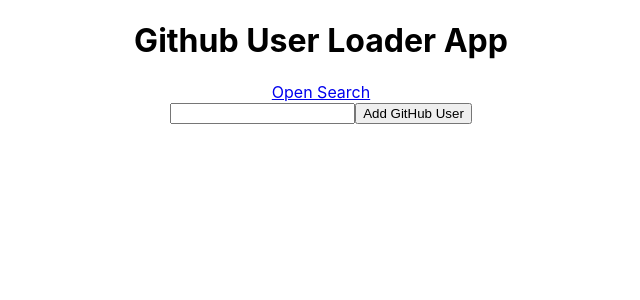
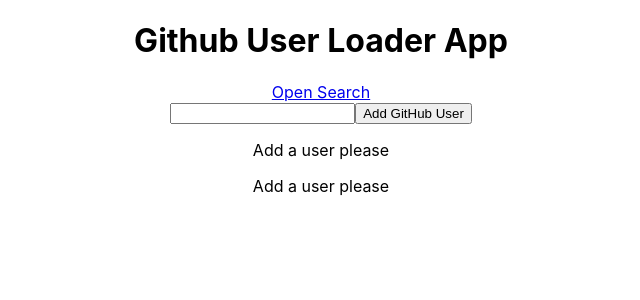
Before and after one commit to aryakrm/React-Exercises-Develhope, a React (Create React App) app: page /users in a window 1280 px wide. Shown: the top 300 px of the page, without its empty margins (319-959 px from the left). Built offline with nearby package versions, Linux system fonts and the light colour scheme.

Commit message:
router7 done

```diff
--- a/src/App.jsx
+++ b/src/App.jsx
@@ -1,7 +1,6 @@
-import { Route, Routes, Link, useParams } from "react-router-dom";
+import { Route, Routes, Link } from "react-router-dom";
 import "./App.css";
 import GhUser from "./GhUser";
-import GhUserList from "./GhUserList";
 import ShowGithubUser from "./ShowGithubUser";
 
 function App() {
@@ -11,6 +10,7 @@
       <Link to="/users">Open Search</Link>
       <Routes>
         <Route path="/users" element={<GhUser />}>
+          <Route index element={<p>Add a user please</p>} />
           <Route path=":username" element={<ShowGithubUser />} />
         </Route>
       </Routes>
--- a/src/GhUser.jsx
+++ b/src/GhUser.jsx
@@ -1,6 +1,5 @@
 import { useState } from "react";
 import GhUserList from "./GhUserList";
-import ShowGithubUser from "./ShowGithubUser";
 
 export default function GhUser() {
   const [username, setUsername] = useState("");
--- a/src/GhUserList.jsx
+++ b/src/GhUserList.jsx
@@ -1,5 +1,4 @@
 import { Link, Outlet } from "react-router-dom";
-import ShowGithubUser from "./ShowGithubUser";
 
 export default function GhUserList({ data, username }) {
   return (
```
